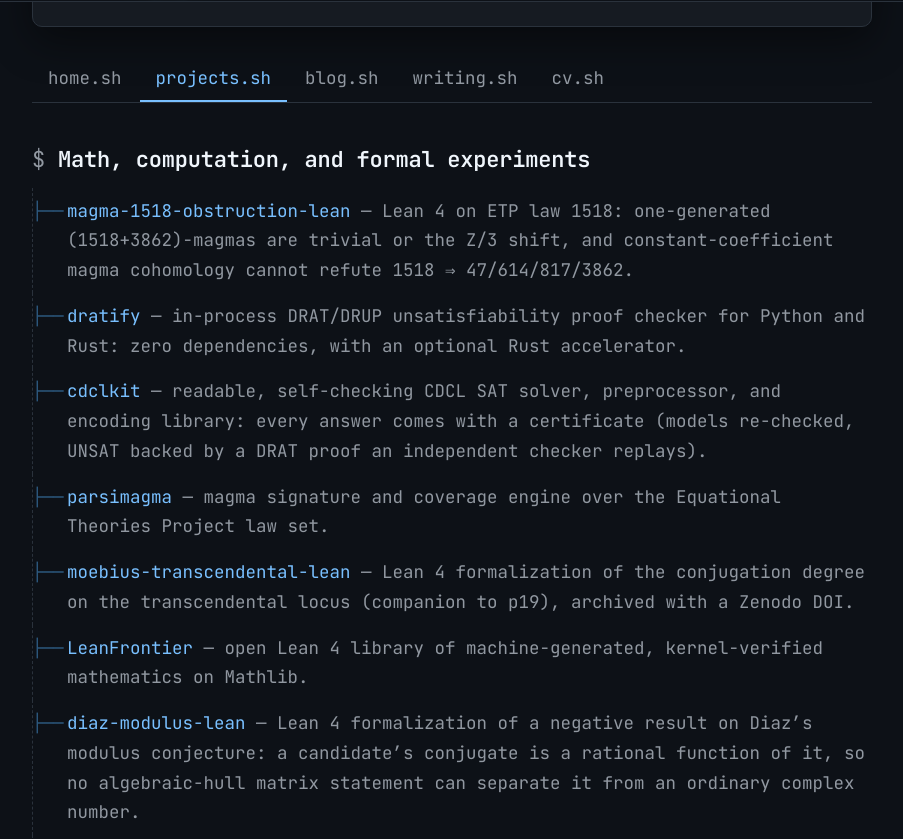
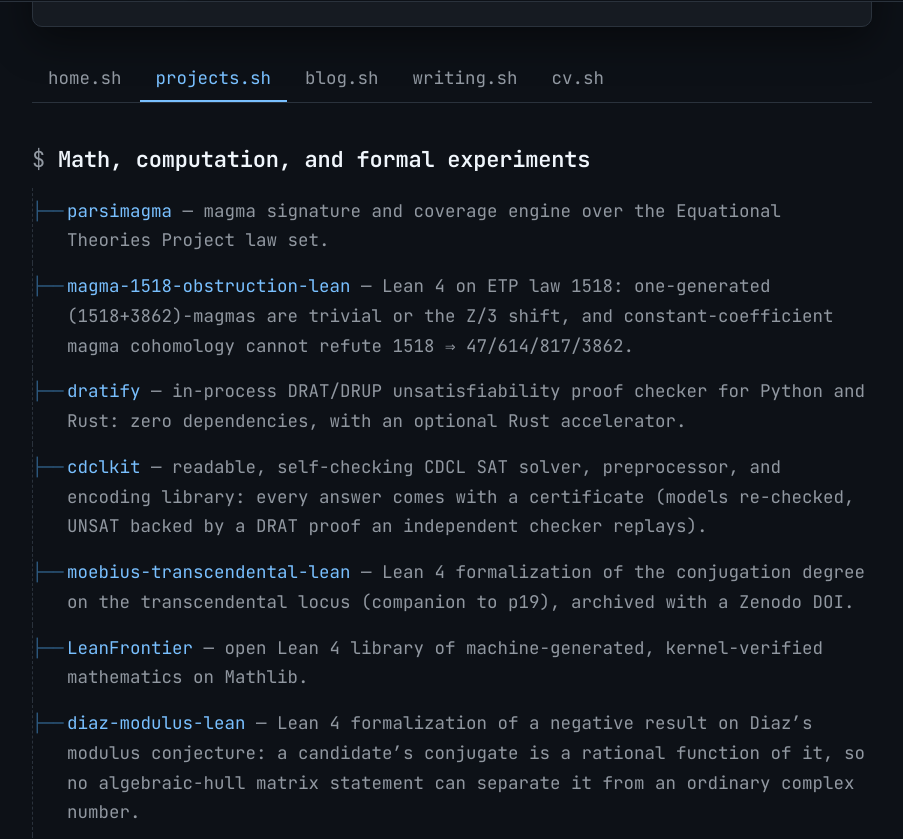
Before and after one commit to carlok/carlok.github.io, a Jekyll site: the page built from projects.md, in a window 1280 px wide and 900 px high, scrolled down 344 px, cut to the strip 61-900 px from the top of the window. Shown: the whole strip, without its empty margins (188-1091 px from the left). Built offline with Jekyll 4.4.1, drawn with Linux system fonts in a browser that asks for light colours.

```diff
--- a/projects.md
+++ b/projects.md
@@ -30,10 +30,10 @@ permalink: /projects/
 
 ## Math, computation, and formal experiments
 
+- [parsimagma](https://github.com/carlok/parsimagma) — magma signature and coverage engine over the Equational Theories Project law set.
 - [magma-1518-obstruction-lean](https://github.com/carlok/magma-1518-obstruction-lean) — Lean 4 on ETP law 1518: one-generated (1518+3862)-magmas are trivial or the Z/3 shift, and constant-coefficient magma cohomology cannot refute 1518 ⇒ 47/614/817/3862.
 - [dratify](https://github.com/carlok/dratify) — in-process DRAT/DRUP unsatisfiability proof checker for Python and Rust: zero dependencies, with an optional Rust accelerator.
 - [cdclkit](https://github.com/carlok/cdclkit) — readable, self-checking CDCL SAT solver, preprocessor, and encoding library: every answer comes with a certificate (models re-checked, UNSAT backed by a DRAT proof an independent checker replays).
-- [parsimagma](https://github.com/carlok/parsimagma) — magma signature and coverage engine over the Equational Theories Project law set.
 - [moebius-transcendental-lean](https://github.com/carlok/moebius-transcendental-lean) — Lean 4 formalization of the conjugation degree on the transcendental locus (companion to p19), archived with a Zenodo DOI.
 - [LeanFrontier](https://carlok.github.io/LeanFrontier/) — open Lean 4 library of machine-generated, kernel-verified mathematics on Mathlib.
 - [diaz-modulus-lean](https://github.com/carlok/diaz-modulus-lean) — Lean 4 formalization of a negative result on Diaz's modulus conjecture: a candidate's conjugate is a rational function of it, so no algebraic-hull matrix statement can separate it from an ordinary complex number.
```
